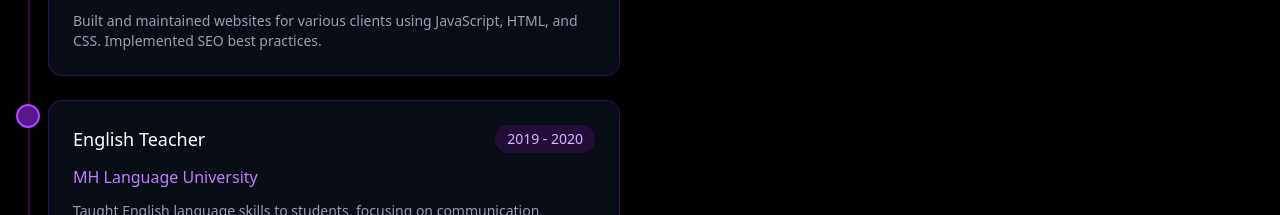
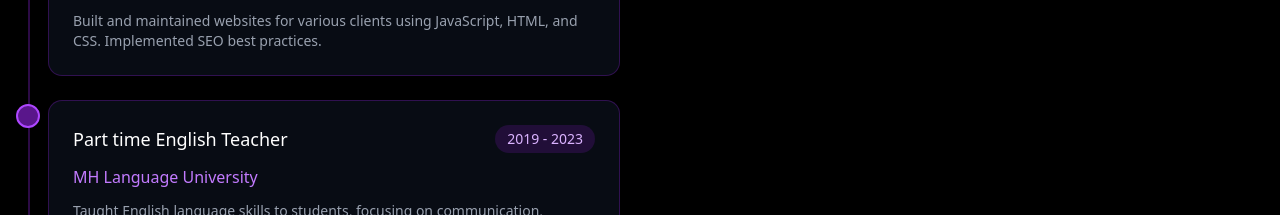
Before and after one commit to Nahomtewodros101/Nahom, a Next.js app: page / in a window 1280 px wide. Shown: the part 4460-4675 px from the top of the page. Built offline with nearby package versions, Linux system fonts and the light colour scheme.

Commit message:
debug lijemer nw engidi

```diff
--- a/app/page.tsx
+++ b/app/page.tsx
@@ -1127,9 +1127,9 @@ const CV = ({ ref }: CVProps) => {
         "Built and maintained websites for various clients using JavaScript, HTML, and CSS. Implemented SEO best practices.",
     },
     {
-      position: "English Teacher",
+      position: " Part time English Teacher",
       company: "MH Language University",
-      period: "2019 - 2020",
+      period: "2019 - 2023",
       description:
         "Taught English language skills to  students, focusing on communication, writing, and comprehension. Developed engaging lesson plans and assessments.",
     },
```
